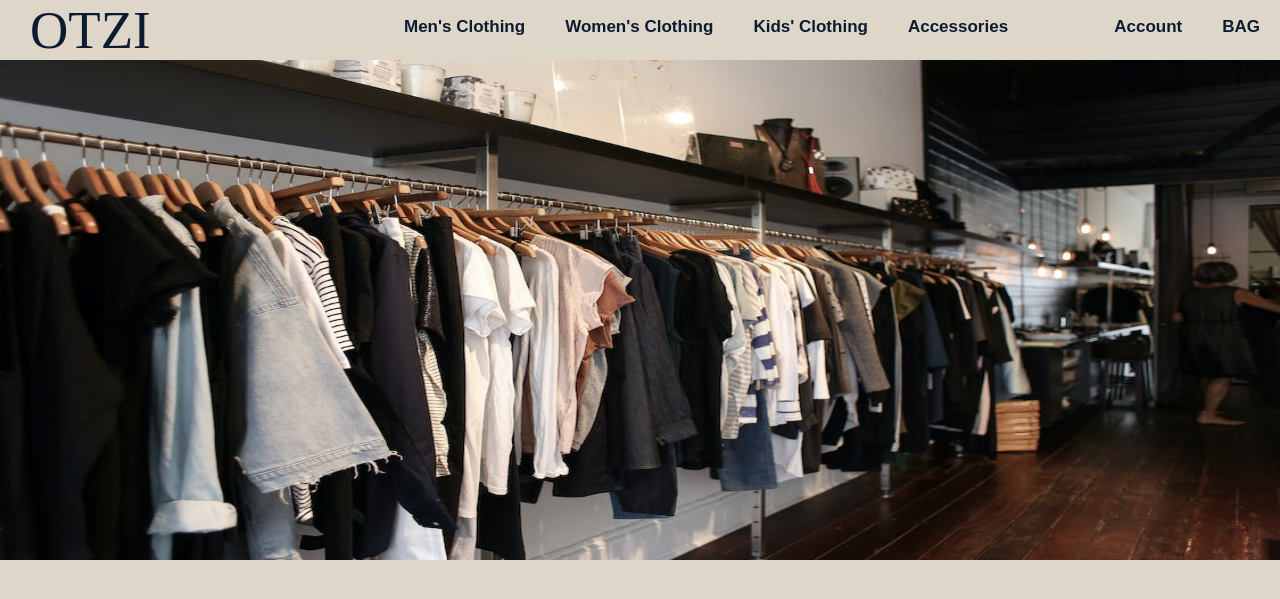
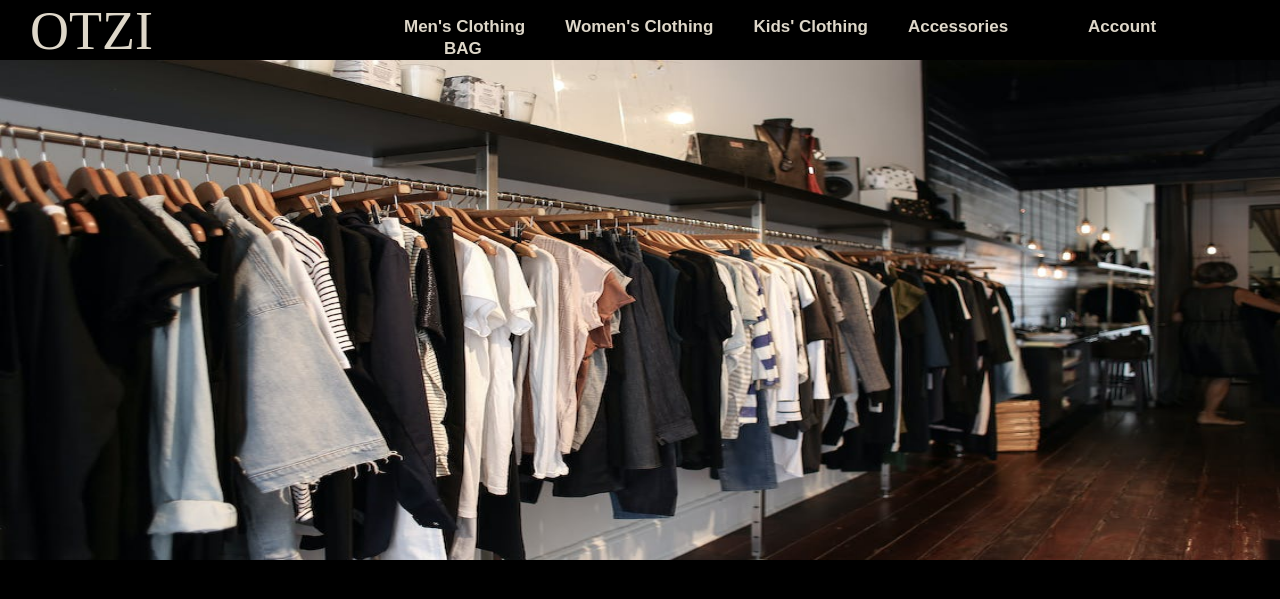
Before and after one commit to rauuu369/Store, a PHP site: page /homepage.html in a window 1280 px wide. Shown: the top 599 px of the page. Run offline with PHP 8.4, Linux system fonts and the light colour scheme.

Commit message:
Se realizo una lista ordenada a las opciones del menu y se agregaron sus propiedades en css

```diff
--- a/OTZI/css/home.css
+++ b/OTZI/css/home.css
@@ -9,7 +9,7 @@ header{
 }
 
 body{
-    background-color: #ded7c9;
+    background-color: black;
 }
 
 .logo{
@@ -19,8 +19,8 @@ body{
 }
 
 .title{
-    font-size: 53px;
-    color: #0d1b30;
+    font-size: 54px;
+    color: #ded7c9;
     padding-left: 30px;
     text-decoration: none;
 }
@@ -34,7 +34,7 @@ body{
 .options, .account{
     font-size: 17px;
     font-family: 'Oswald', sans-serif;
-    color: #0d1b30;
+    color: #ded7c9;
     display: inline-block;
     margin-left: 20px;
     margin-right: 20px;
@@ -48,7 +48,16 @@ body{
 }
 
 .account{
+    padding-left: 40px;
     margin-top: 2px;
     font-weight: bold;
     float: right;
 }
+
+li{
+    float: left;
+}
+
+nav a:hover{
+    color: white;
+}
--- a/OTZI/homepage.html
+++ b/OTZI/homepage.html
@@ -13,12 +13,14 @@
                 <a href='#'class="title">OTZI</a>
             </div>
             <nav class="links">
-                    <a class="options">Men's Clothing</a>
-                    <a class="options">Women's Clothing</a>
-                    <a class="options">Kids' Clothing</a>
-                    <a class="options">Accessories</a>
-                    <a class="account">BAG</a>
-                    <a class="account">Account</a>
+                <ul>
+                    <li><a class="options">Men's Clothing</a></li>
+                    <li><a class="options">Women's Clothing</a></li>
+                    <li><a class="options">Kids' Clothing</a></li>
+                    <li><a class="options">Accessories</a></li>
+                    <li><a class="account">Account</a></li>
+                    <li><a class="account">BAG</a></li>
+                </ul>
             </nav>
     </header>
         <div class="initial_clothing">
```
